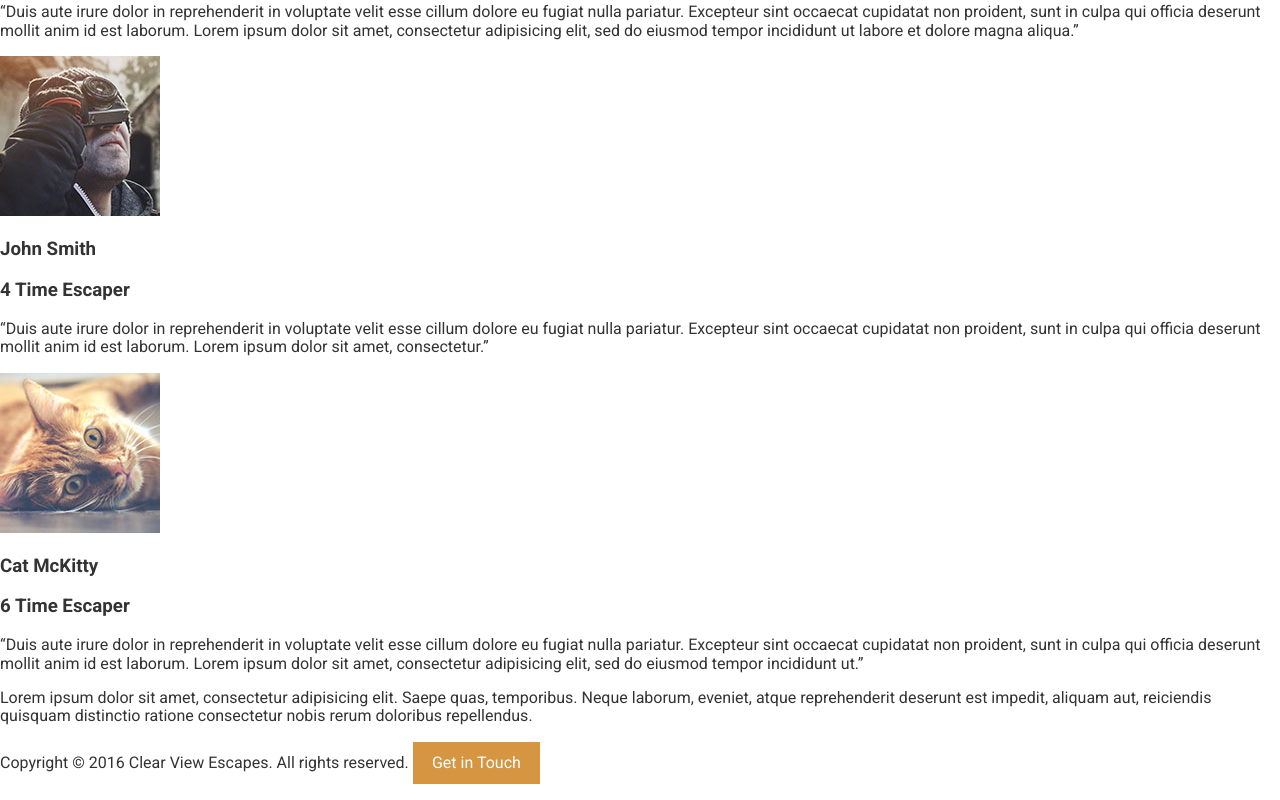
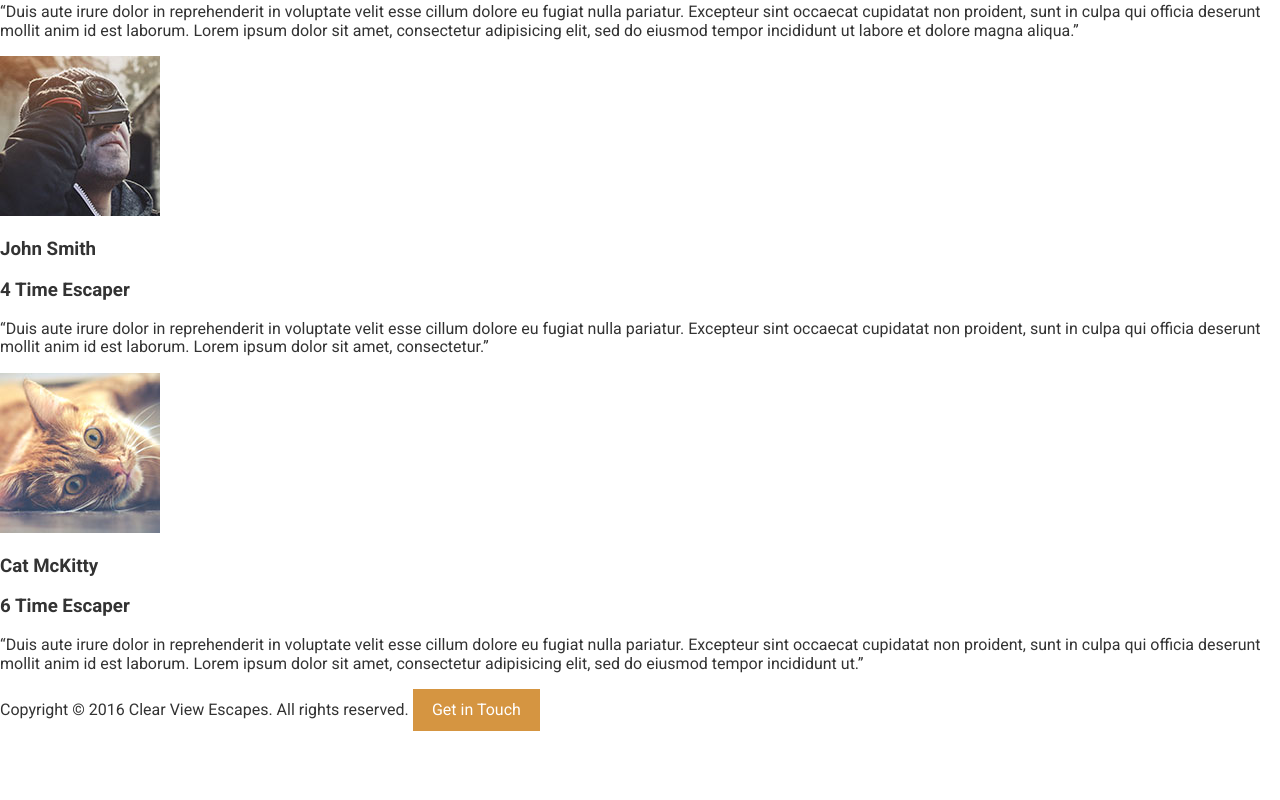
Before and after one commit to amitk2016/mighty-travel, a website: page app/index.html in a window 1280 px wide. Shown: the part 3599-4399 px from the top of the page. After the commit the page ends 4346 px from the top, so only its background shows below. Drawn offline with Linux system fonts and the light colour scheme.

Commit message:
remove the test code

```diff
--- a/app/index.html
+++ b/app/index.html
@@ -121,7 +121,6 @@
     <p>&ldquo;Duis aute irure dolor in reprehenderit in voluptate velit esse cillum dolore eu fugiat nulla pariatur. Excepteur sint occaecat cupidatat non proident, sunt in culpa qui officia deserunt mollit anim id est laborum. Lorem ipsum dolor sit amet, consectetur adipisicing elit, sed do eiusmod tempor incididunt ut.&rdquo;</p>
   </div>
 
-  <p>Lorem ipsum dolor sit amet, consectetur adipisicing elit. Saepe quas, temporibus. Neque laborum, eveniet, atque reprehenderit deserunt est impedit, aliquam aut, reiciendis quisquam distinctio ratione consectetur nobis rerum doloribus repellendus.</p>
 
 
   <footer>
```
